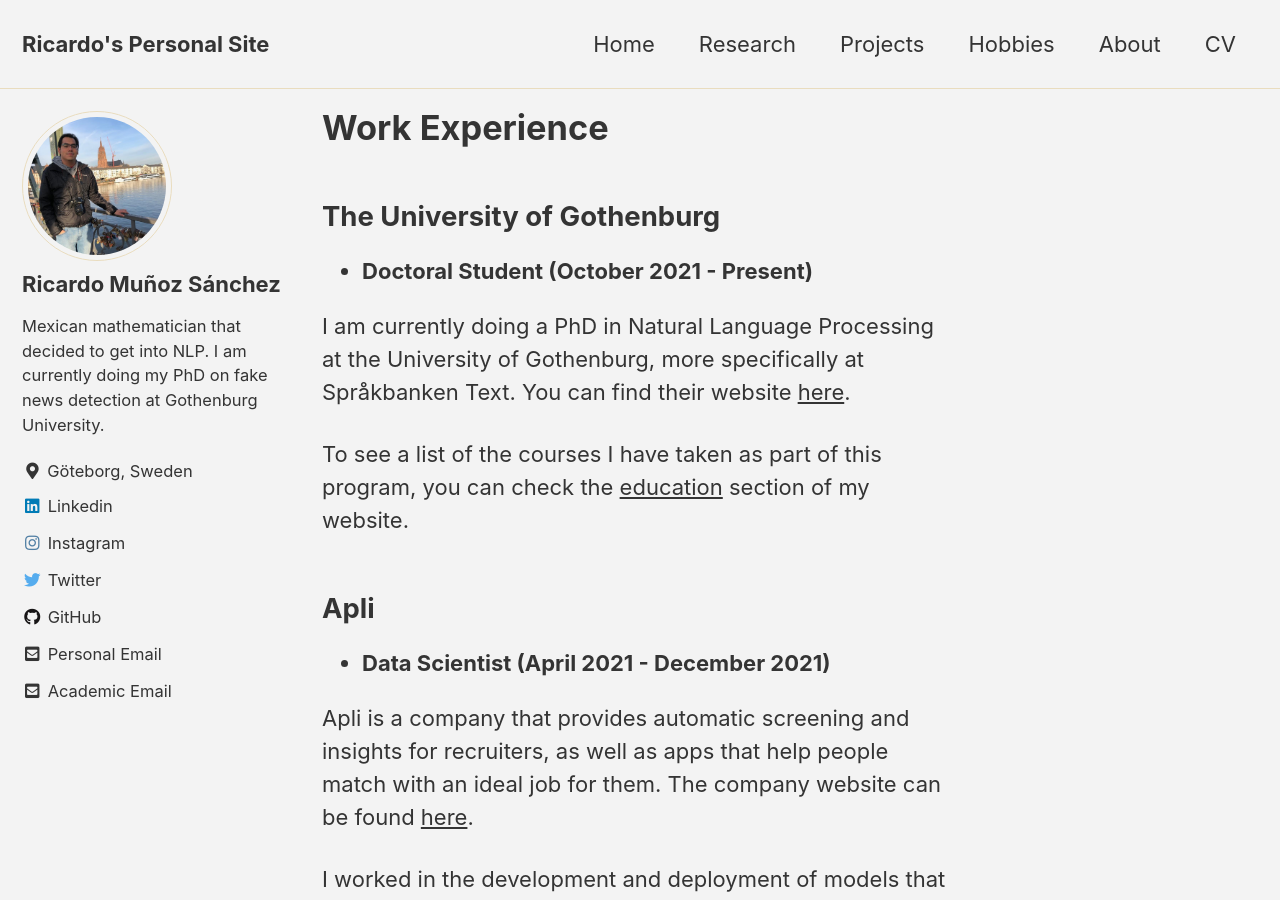
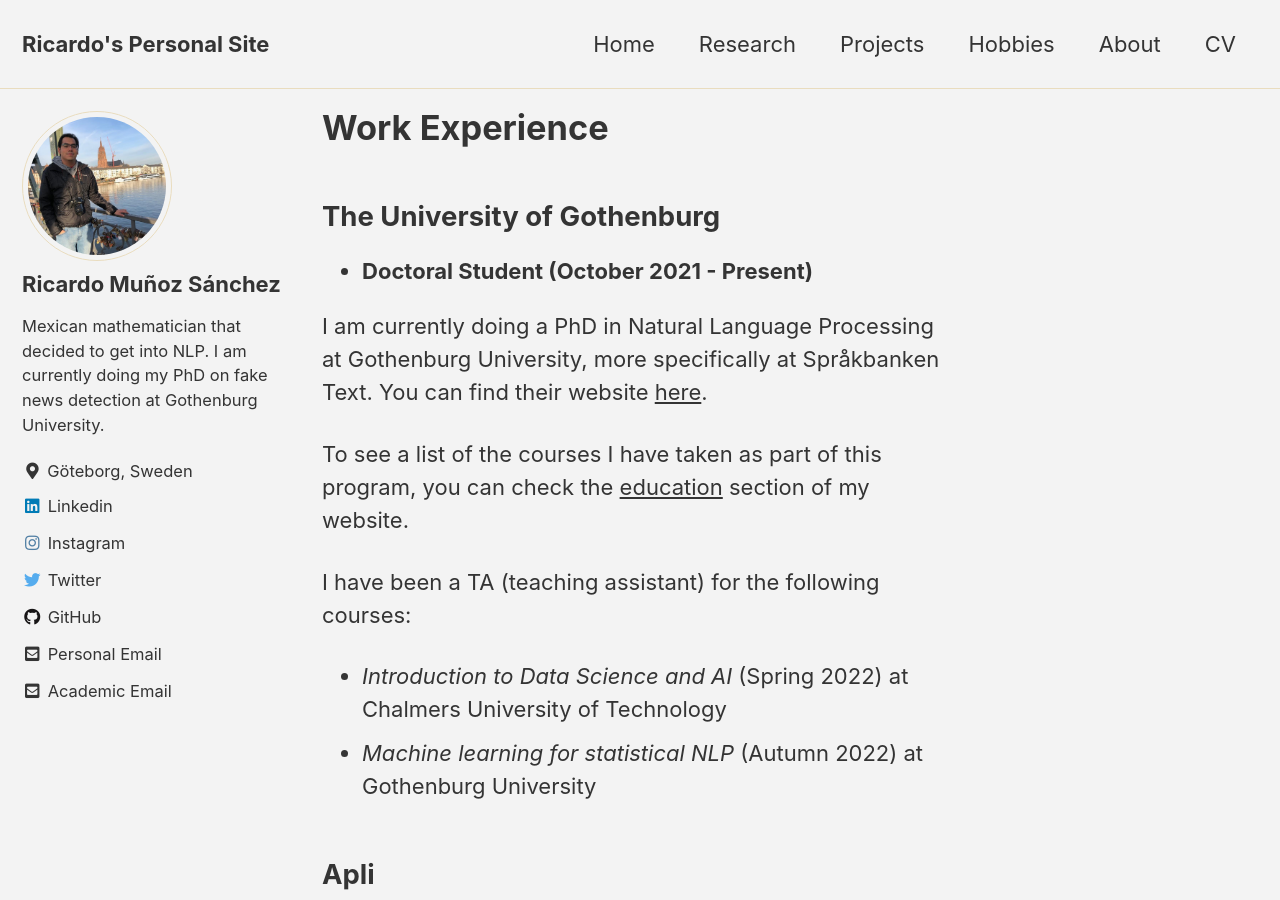
Before and after one commit to rimusa/rimusa.github.io, a Jekyll site: the page built from docs/_pages/work.md, in a window 1280 px wide and 900 px high. Built offline with Jekyll 4.4.1, drawn with Linux system fonts in a browser that asks for light colours; cached includes are drawn as plain includes.

```diff
--- a/docs/_pages/work.md
+++ b/docs/_pages/work.md
@@ -8,10 +8,13 @@ author_profile: true
 ## The University of Gothenburg
 * **Doctoral Student (October 2021 - Present)**
 
-I am currently doing a PhD in Natural Language Processing at the University of Gothenburg, more specifically at Språkbanken Text. You can find their website [here](https://spraakbanken.gu.se/).
+I am currently doing a PhD in Natural Language Processing at Gothenburg University, more specifically at Språkbanken Text. You can find their website [here](https://spraakbanken.gu.se/).
 
 To see a list of the courses I have taken as part of this program, you can check the [education](../education) section of my website.
 
+I have been a TA (teaching assistant) for the following courses:
+*  *Introduction to Data Science and AI* (Spring 2022) at Chalmers University of Technology
+* *Machine learning for statistical NLP* (Autumn 2022) at Gothenburg University
 
 
 ## Apli
```
Also changed, not shown: docs/_pages/education.md (+2 -1 lines), docs/_pages/hobbies.md (added, +30 -0 lines), todo.md (+1 -1 lines).
